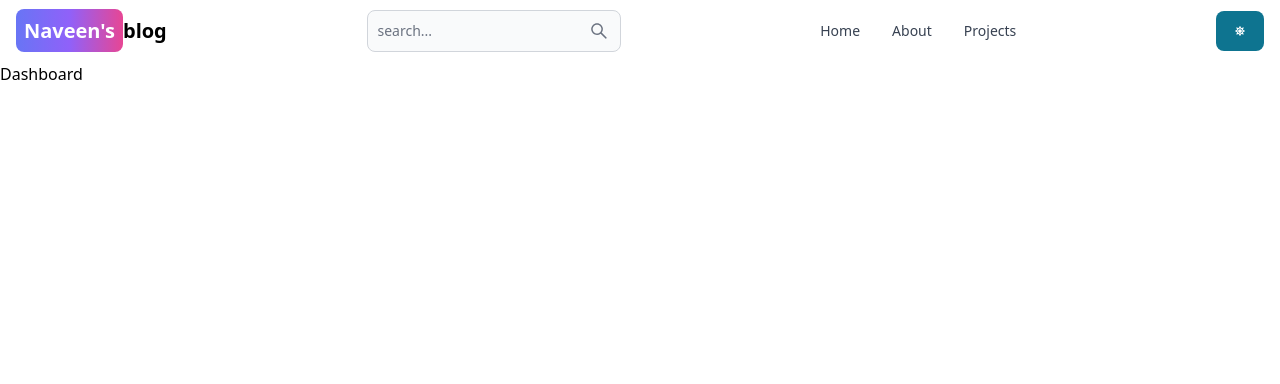
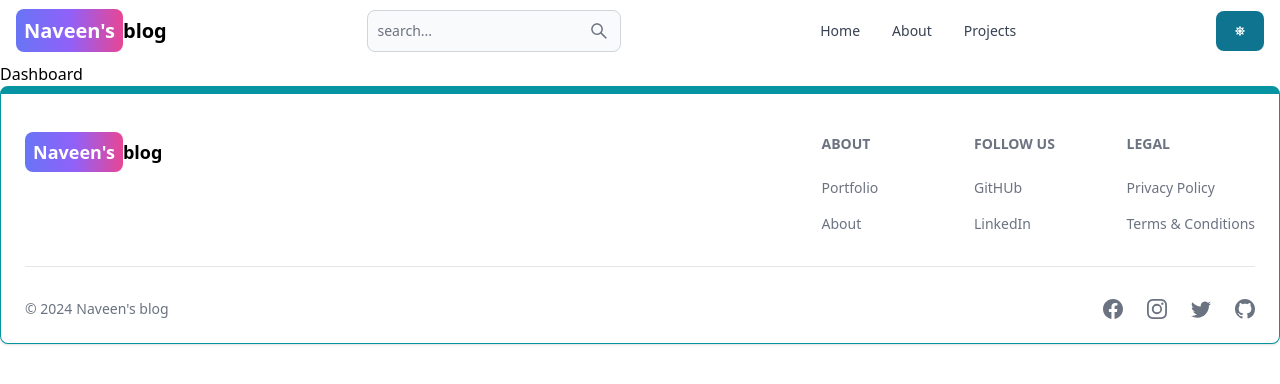
Before and after one commit to naveenkarmegam/blog, a React (Vite) app in the folder client/: page /dashboard in a window 1280 px wide. Shown: the top 384 px of the page. Built offline with nearby package versions, Linux system fonts and the light colour scheme.

Commit message:
footer components is added

```diff
--- a/client/src/App.jsx
+++ b/client/src/App.jsx
@@ -8,6 +8,7 @@
 import { Button } from 'flowbite-react';
 import About from "./pages/About";
 import Projects from "./pages/Projects";
+import FooterComponent from "./components/Footer";
 const App = () => {
   return (
     <BrowserRouter>
@@ -20,6 +21,7 @@
         <Route path="/sign-in" element={<SignIn />} />
         <Route path="/dashboard" element={<Dashboard />} />
       </Routes>
+      <FooterComponent />
     </BrowserRouter>
   );
 };
--- /dev/null
+++ b/client/src/components/Footer.jsx
@@ -0,0 +1,67 @@
+import { Footer } from "flowbite-react";
+import { Link } from "react-router-dom";
+import { BsFacebook, BsInstagram, BsTwitter, BsGithub, BsDribbble } from 'react-icons/bs';
+const FooterComponent = () => {
+  return (
+    <Footer container className="border border-t-8 border-teal-500">
+      <div className="w-full max-w-7xl mx-auto">
+        <div className="grid w-full justify-between sm:flex md:grid-cols-1">
+          <div className="mt-5">
+            <Link
+              to={"/"}
+              className="self-center whitespace-nowrap text-lg font-semibold dark:text-white"
+            >
+              <span className="text-white px-2 py-2 bg-gradient-to-r from-indigo-500 via-purple-500 to-pink-500 rounded-lg">
+                Naveen's
+              </span>
+              blog
+            </Link>
+          </div>
+          <div className="grid grid-cols-2 gap-8 mt-4 sm:grid-cols-3 sm:gap-6">
+            <div>
+              <Footer.Title title="About" />
+              <Footer.LinkGroup col>
+                <Footer.Link href="" target="_blank" rel="noopener noreferrer">
+                  Portfolio
+                </Footer.Link>
+                <Footer.Link href="#">About</Footer.Link>
+              </Footer.LinkGroup>
+            </div>
+            <div>
+              <Footer.Title title="Follow US" />
+              <Footer.LinkGroup col>
+                <Footer.Link href="https://www.github.com/naveenkarmegam" target="_blank" rel="noopener noreferrer">
+                  GitHUb
+                </Footer.Link>
+                <Footer.Link href="https://www.linkedin.com/in/naveenkarmegam" target="_blank" rel="noopener noreferrer">LinkedIn</Footer.Link>
+              </Footer.LinkGroup>
+            </div>
+            <div>
+              <Footer.Title title="Legal" />
+              <Footer.LinkGroup col>
+                <Footer.Link href="#" >
+                  Privacy Policy
+                </Footer.Link>
+                <Footer.Link href="#">
+                    Terms &amp; Conditions
+                </Footer.Link>
+              </Footer.LinkGroup>
+            </div>
+          </div>
+        </div>
+        <Footer.Divider />
+        <div className="w-full sm:flex sm:items-center sm:justify-between">
+            <Footer.Copyright href="#" by="Naveen's blog" year={new Date().getFullYear()} />
+            <div className="flex gap-6 sm:mt-0 mt-4 sm:justify-center">
+                <Footer.Icon href="#" icon={BsFacebook} />
+                <Footer.Icon href="#" icon={BsInstagram} />
+                <Footer.Icon href="#" icon={BsTwitter} />
+                <Footer.Icon href="#" icon={BsGithub} />
+            </div>
+        </div>
+      </div>
+    </Footer>
+  );
+};
+
+export default FooterComponent;
```
